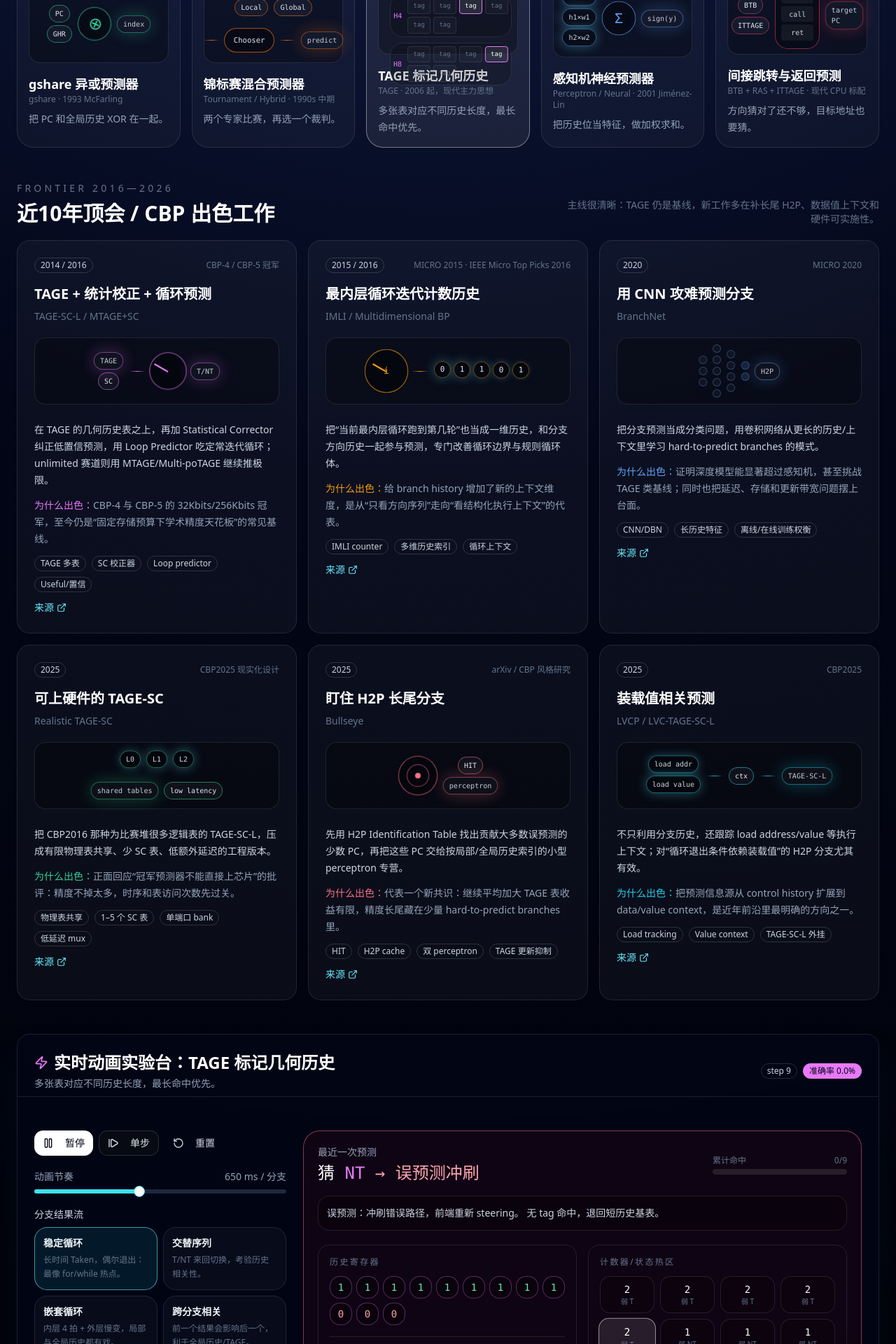
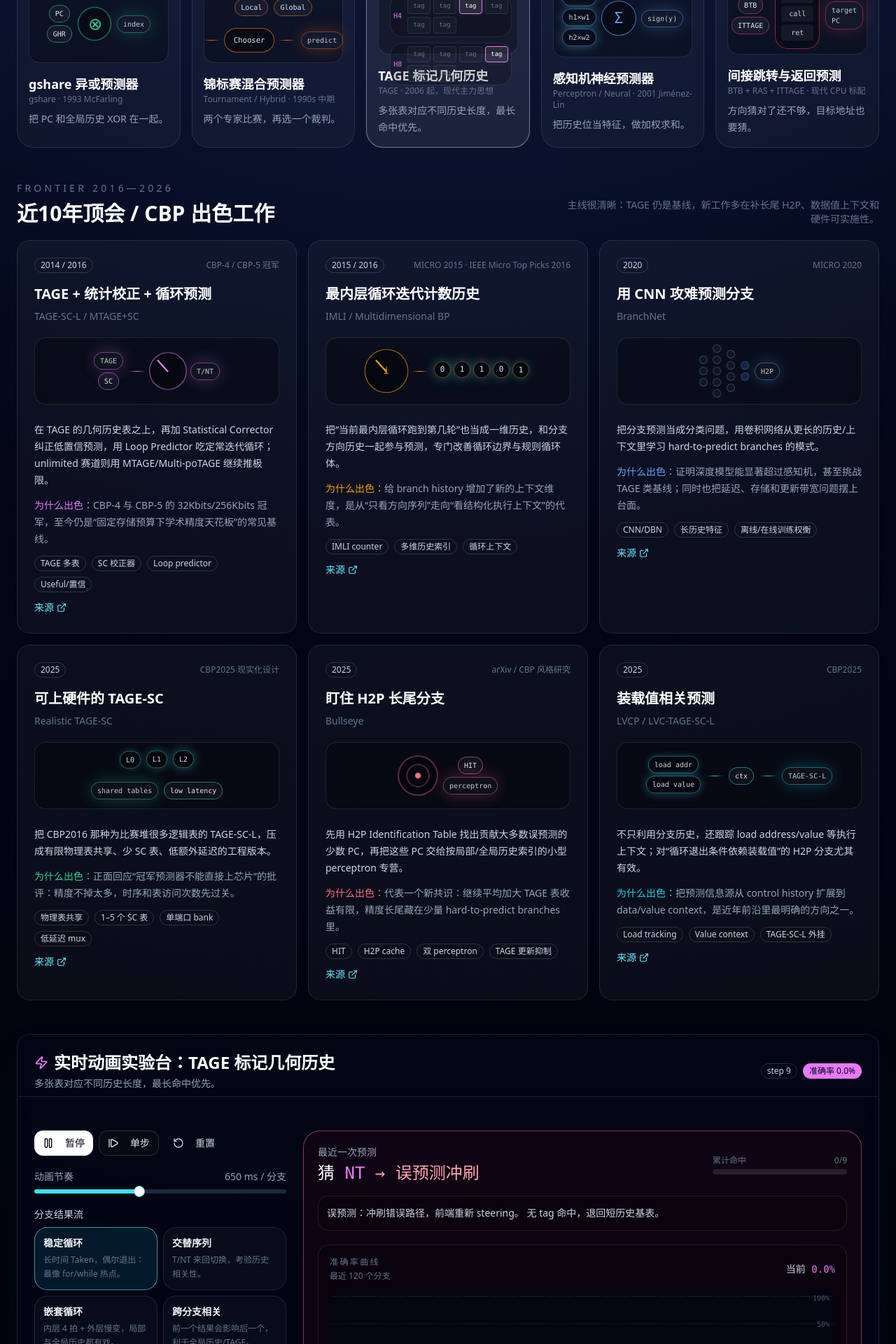
Before and after one commit to baiwangweihuang/cpu_branch_prediction, a React (Vite) app: page /#/ in a window 1280 px wide. Shown: the part 880-2800 px from the top of the page at 70% size. Built offline with nearby package versions, Linux system fonts and the light colour scheme.

Commit message:
add animated accuracy curve

```diff
--- a/src/components/SimulatorStage.tsx
+++ b/src/components/SimulatorStage.tsx
@@ -21,12 +21,19 @@ export default function SimulatorStage({ selected, onSelect, lang }: { selected:
   const [running, setRunning] = useState(true)
   const [speed, setSpeed] = useState(650)
   const [sim, setSim] = useState<SimState>(() => createSimState(selected))
+  const [trail, setTrail] = useState<Array<{ step: number; acc: number }>>([])
   const timer = useRef<number | null>(null)
   const pattern = PATTERNS.find((p) => p.id === patternId) ?? PATTERNS[0]
 
   useEffect(() => {
     setSim(createSimState(selected))
+    setTrail([])
   }, [selected])
+
+  const resetSim = () => {
+    setSim(createSimState(selected))
+    setTrail([])
+  }
 
   useEffect(() => {
     if (!running) {
@@ -43,12 +50,30 @@ export default function SimulatorStage({ selected, onSelect, lang }: { selected:
     }
   }, [running, speed, pattern])
 
+  useEffect(() => {
+    if (sim.total === 0) return
+    setTrail((prev) => {
+      const point = { step: sim.step, acc: accuracy(sim) }
+      const last = prev[prev.length - 1]
+      if (last?.step === point.step) return prev
+      return [...prev.slice(-119), point]
+    })
+  }, [sim])
+
   const upcoming = useMemo(
     () => Array.from({ length: 24 }, (_, i) => pattern.outcome(sim.step + i)),
     [pattern, sim.step],
   )
 
   const acc = accuracy(sim)
+  const latest = trail[trail.length - 1]
+  const curvePoints = trail
+    .map((p, i) => {
+      const x = ((120 - trail.length + i) / 119) * 100
+      const y = 38 - (p.acc / 100) * 34
+      return `${x.toFixed(2)},${y.toFixed(2)}`
+    })
+    .join(' ')
   const hotCounters = sim.counters.slice(0, 16)
   const counterText = (v: number) => (isEn ? ['strong NT', 'weak NT', 'weak T', 'strong T'][Math.max(0, Math.min(3, v))] : counterLabel(v))
   const outcome = sim.history[0] ?? 0
@@ -100,7 +125,7 @@ export default function SimulatorStage({ selected, onSelect, lang }: { selected:
             <Button variant="outline" onClick={() => setSim((s) => stepPredictor(s, pattern.outcome(s.step)))} className="border-white/15 text-slate-200">
               <StepForward className="mr-2 h-4 w-4" /> {t.oneStep}
             </Button>
-            <Button variant="ghost" onClick={() => setSim(createSimState(selected))} className="text-slate-300">
+            <Button variant="ghost" onClick={resetSim} className="text-slate-300">
               <RotateCcw className="mr-2 h-4 w-4" /> {t.reset}
             </Button>
           </div>
@@ -170,6 +195,51 @@ export default function SimulatorStage({ selected, onSelect, lang }: { selected:
           </div>
 
           <p className="mb-5 rounded-2xl border border-white/10 bg-black/30 p-3 text-sm leading-6 text-slate-300">{message}</p>
+
+          <div className="mb-5 rounded-2xl border border-white/10 bg-black/30 p-4">
+            <div className="mb-3 flex items-center justify-between gap-3">
+              <div>
+                <p className="text-xs uppercase tracking-[0.2em] text-slate-500">{t.accCurve}</p>
+                <p className="mt-1 text-xs text-slate-500">{t.lastWindow}</p>
+              </div>
+              <p className="font-mono text-sm text-slate-300">
+                {t.currentAcc} <span style={{ color: meta.accent }}>{latest ? `${latest.acc.toFixed(1)}%` : '—'}</span>
+              </p>
+            </div>
+            <div className="relative h-24 overflow-hidden rounded-xl bg-slate-950/60">
+              <span className="absolute right-2 top-1 font-mono text-[10px] text-slate-600">100%</span>
+              <span className="absolute right-2 top-1/2 -translate-y-1/2 font-mono text-[10px] text-slate-600">50%</span>
+              <span className="absolute bottom-1 right-2 font-mono text-[10px] text-slate-600">0%</span>
+              <svg className="h-full w-full" viewBox="0 0 100 42" preserveAspectRatio="none" role="img" aria-label={t.accCurve}>
+                <line x1="0" x2="100" y1="38" y2="38" stroke="rgba(148,163,184,0.25)" strokeDasharray="2 2" vectorEffect="non-scaling-stroke" />
+                <line x1="0" x2="100" y1="21" y2="21" stroke="rgba(148,163,184,0.16)" strokeDasharray="2 2" vectorEffect="non-scaling-stroke" />
+                <line x1="0" x2="100" y1="4" y2="4" stroke="rgba(148,163,184,0.25)" strokeDasharray="2 2" vectorEffect="non-scaling-stroke" />
+                {trail.length > 1 && (
+                  <polyline
+                    className="acc-curve"
+                    points={curvePoints}
+                    pathLength={1}
+                    fill="none"
+                    stroke={meta.accent}
+                    strokeWidth="1.8"
+                    strokeLinecap="round"
+                    strokeLinejoin="round"
+                    vectorEffect="non-scaling-stroke"
+                  />
+                )}
+                {latest && (
+                  <circle
+                    key={latest.step}
+                    className="acc-dot"
+                    cx="100"
+                    cy={38 - (latest.acc / 100) * 34}
+                    r="1.8"
+                    fill={meta.accent}
+                  />
+                )}
+              </svg>
+            </div>
+          </div>
 
           <div className="grid gap-4 md:grid-cols-2">
             <div className="rounded-2xl border border-white/10 p-4">
--- a/src/data/i18n-content.ts
+++ b/src/data/i18n-content.ts
@@ -34,6 +34,9 @@ export const UI = {
     stageTitle: '实时动画实验台：',
     step: 'step',
     accuracy: '准确率',
+    accCurve: '准确率曲线',
+    lastWindow: '最近 120 个分支',
+    currentAcc: '当前',
     pause: '暂停',
     play: '播放',
     oneStep: '单步',
@@ -86,6 +89,9 @@ export const UI = {
     stageTitle: 'Live animated lab: ',
     step: 'step',
     accuracy: 'accuracy',
+    accCurve: 'Accuracy curve',
+    lastWindow: 'last 120 branches',
+    currentAcc: 'current',
     pause: 'Pause',
     play: 'Play',
     oneStep: 'Step',
--- a/src/index.css
+++ b/src/index.css
@@ -298,3 +298,21 @@
   0%, 100% { transform: scale(1); box-shadow: 0 0 0 rgba(255,255,255,0); }
   50% { transform: scale(1.08); box-shadow: 0 0 22px rgba(255,255,255,0.18); }
 }
+
+@layer components {
+  .acc-curve {
+    stroke-dasharray: 1;
+    stroke-dashoffset: 1;
+    animation: acc-draw 700ms ease-out forwards;
+  }
+
+  .acc-dot {
+    transform-box: fill-box;
+    transform-origin: center;
+    animation: node-pulse 1.2s ease-in-out infinite;
+  }
+}
+
+@keyframes acc-draw {
+  to { stroke-dashoffset: 0; }
+}
```
